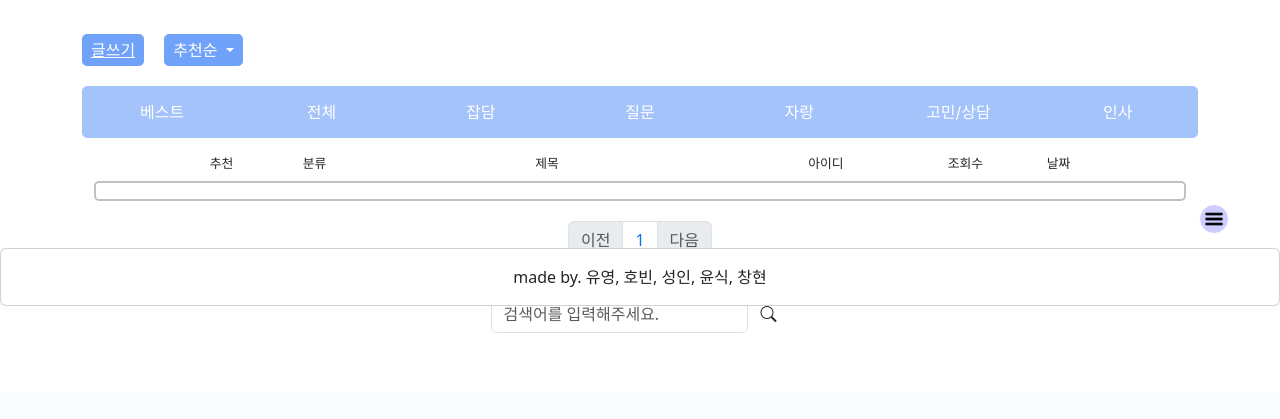
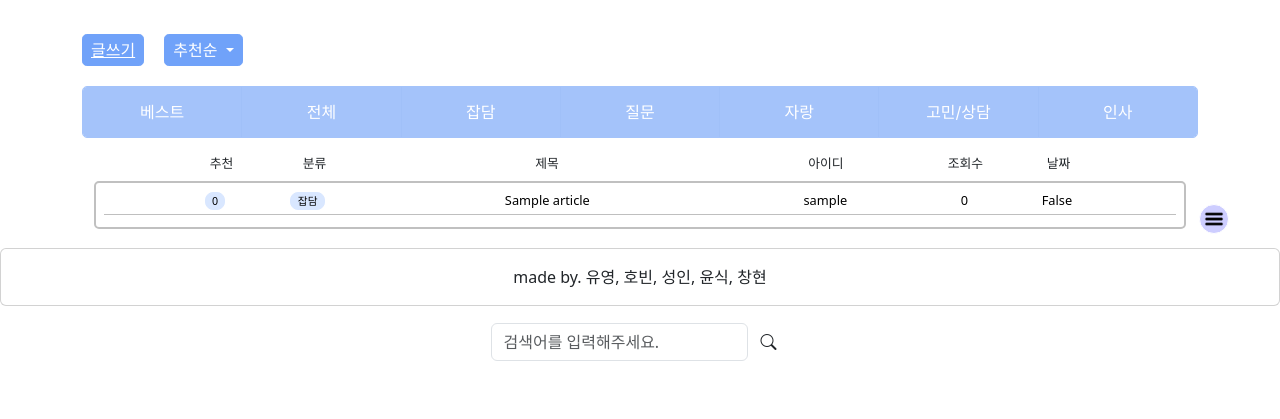
Before and after one commit to sungin95/semi_project_second, a Django app: page /communities/ in a window 1280 px wide. Shown: the part 494-913 px from the top of the page. Before the commit the page ends 827 px from the top, so only its background shows below. Run offline with Django 3.2, Linux system fonts and the light colour scheme; tables that the repository leaves empty hold one stand-in row (values such as "Sample post"); parts of the project's set-up code (start-up, migrations or seed data) failed here and were passed over; some libraries are stand-ins or nearby versions.

Commit message:
style : communities style
- 커뮤니티 스타일 업데이트

```diff
--- a/communities/models.py
+++ b/communities/models.py
@@ -11,7 +11,7 @@ from django.template.defaultfilters import slugify
 category_CHOICES = (
     ("잡담", "잡담"),
     ("질문", "질문"),
-    ("축하", "축하"),
+    ("자랑", "자랑"),
     ("고민/상담", "고민/상담"),
     ("인사", "인사"),
 )
--- a/communities/static/communities/css/index.css
+++ b/communities/static/communities/css/index.css
@@ -119,6 +119,17 @@
     margin-top: 20px;
 }
 
+.recomment {
+    background-color:  #d9e7ff;
+    border-radius: 0.5rem;
+    border: 1px solid  #d9e7ff;
+    margin-right: 1rem;
+    padding: 0.006rem 0.4rem;
+    color: black;
+    font-size: smaller;
+    display: inline-block;
+}
+
 .pgnation-sort{
     display: flex;
     justify-content: center;
@@ -131,3 +142,7 @@
     margin-top: 20px;
     padding: 0;
 }
+
+.page-link {
+    color: #a4c3fa;
+}
--- a/communities/templates/communities/form.html
+++ b/communities/templates/communities/form.html
@@ -17,7 +17,7 @@
   <form action="" method="POST">
     {% csrf_token %}
     {% bootstrap_form article_form %}
-    {% bootstrap_button 'ok' %}
+    {% bootstrap_button '작성' %}
   </form>
 
 {% endblock content %}
--- a/communities/templates/communities/index.html
+++ b/communities/templates/communities/index.html
@@ -90,12 +90,6 @@
             <li>
               <a class="dropdown-item" href="#">인기순</a>
             </li>
-            <li>
-              <a class="dropdown-item" href="#">높은 가격순</a>
-            </li>
-            <li>
-              <a class="dropdown-item" href="#">낮은 가격순</a>
-            </li>
           </ul>
         </div>
   </div>
@@ -125,14 +119,14 @@
 
     <!-- 게시글들 -->
     <div class="articles py-2">
-      {% for article in page_obj %}
+      {% for article in question_list %}
       <!-- 게시글 하나씩 -->
       <a class="detail-article" href="{% url 'communities:detail' article.pk %}" style="text-decoration: none; color: #000000 !important;">
         <div class="row justify-content-center text-center">
           <div class="col-1">
-            <span class="badge bg-secondary mx-2 p-1">0</span></div>
+            <span class="recomment">0</span></div>
           <div class="col-1">
-            <span class="badge bg-secondary mx-2 p-1">{{ article.category }}</span></div>
+            <span class="recomment">{{ article.category }}</span></div>
           <div class="col-4">
             {{ article.title }}</div>
           <div class="col-2">{{ article.user.username }}</div>
@@ -170,7 +164,7 @@
               </li>
             {% else %}
               <li class="page-item">
-                <a class="page-link text-info" href="?page={{ page_number }}">{{ page_number }}</a>
+                <a class="page-link" href="?page={{ page_number }}">{{ page_number }}</a>
               </li>
             {% endif %}
           {% endfor %}
--- a/communities/views.py
+++ b/communities/views.py
@@ -12,7 +12,7 @@ from django.core.paginator import Paginator
 def index(request):
     k = Articles.objects.all().order_by("-id")
     page = request.GET.get("page", "1")
-    paginator = Paginator(k, 5)
+    paginator = Paginator(k, 10)
     page_obj = paginator.get_page(page)
     context = {
         "v": k,
```
